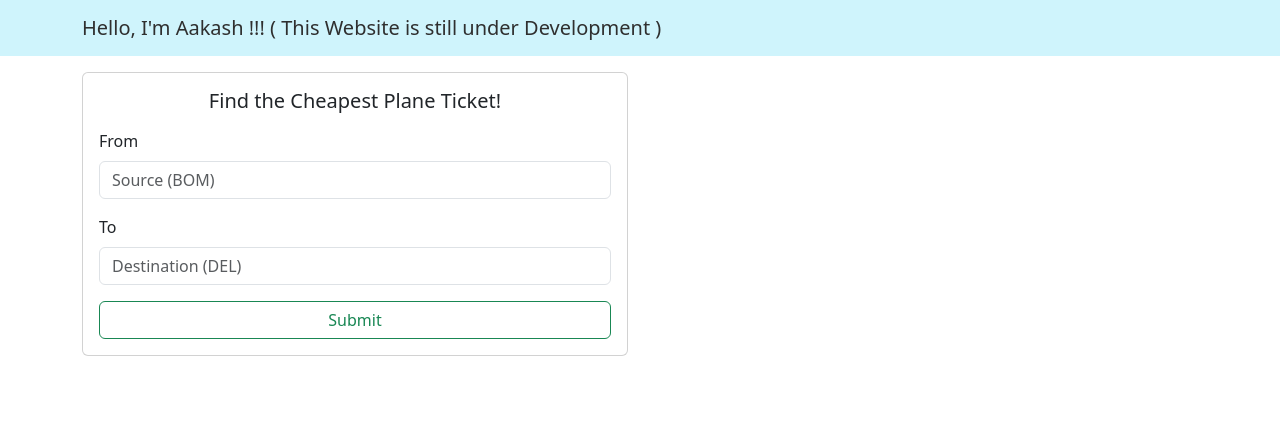
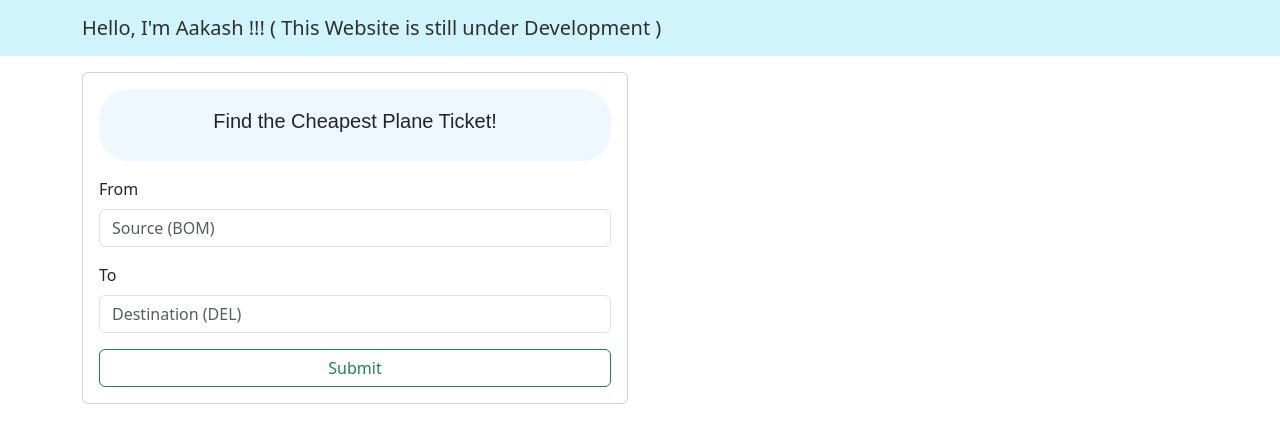
Before and after one commit to Aakash2201/Airplane_Deals, a plain HTML site: page index.html in a window 1280 px wide. Drawn offline with nearby package versions, Linux system fonts and the light colour scheme.

Commit message:
Update style.css

```diff
--- a/css/style.css
+++ b/css/style.css
@@ -16,6 +16,14 @@
     margin-top: 0;
 }
 
+.background_header_tab
+{
+    background-color: aliceblue;
+    border-radius: 30px;
+    padding: 20px;
+    font-family: Arial, Helvetica, sans-serif;
+}
+
 @media (max-width: 991.98px) {
     .col-lg-6 {
         flex: 0 0 100%;
```
